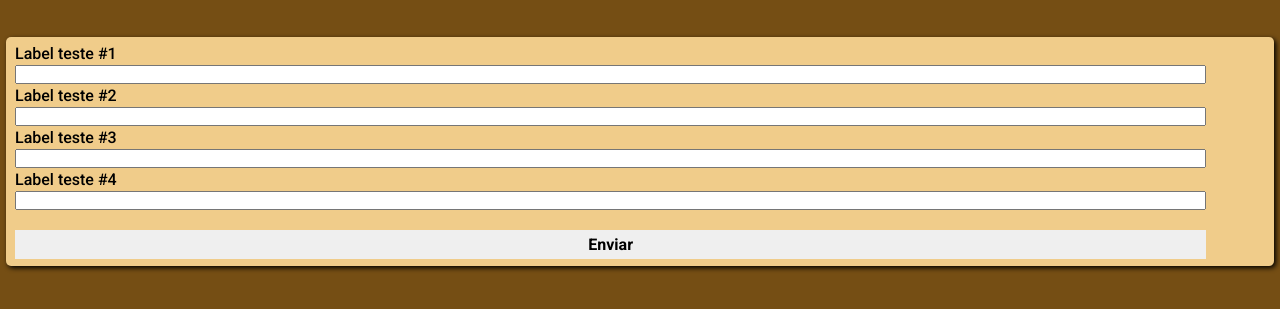
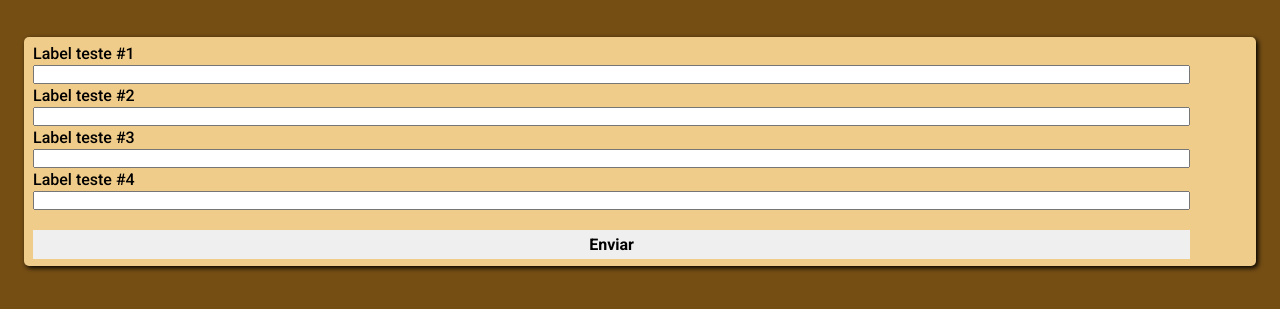
Before and after one commit to AS-Gaspar/js-udemy, a website: page modelo/index.html in a window 1280 px wide. Shown: the part 85-394 px from the top of the page. Drawn offline with Linux system fonts and the light colour scheme.

Commit message:
modelo de pagina para exercicios futuros

```diff
--- a/modelo/assets/css/style.css
+++ b/modelo/assets/css/style.css
@@ -29,7 +29,8 @@ body {
     border-color: black;
     box-shadow: 2px 2px 5px;
     padding: 5px;
-    margin-top: 8px;
+    margin: 20px;
+}
 
 .block {
     display: block;
```
